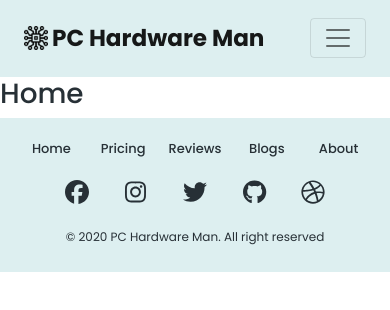
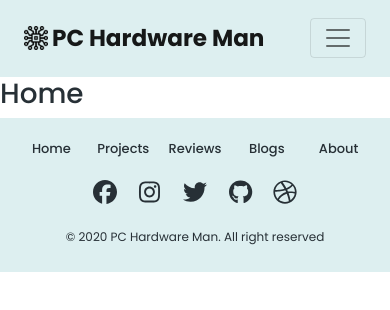
Before and after one commit to devnoman01/independent-pc-service-engineer, a React (Create React App) app: page / in a window 390 px wide. Shown: the top 310 px of the page. Built offline with nearby package versions, Linux system fonts and the light colour scheme.

Commit message:
footer part update complete

```diff
--- a/src/Pages/Shared/Footer/Footer.css
+++ b/src/Pages/Shared/Footer/Footer.css
@@ -34,7 +34,7 @@ footer{
         font-size: 13px;
     }
     .icon-row{
-        width: 80%;
+        width: 60%;
         margin: 20px auto;
         gap: 15px;
     }
--- a/src/Pages/Shared/Footer/Footer.js
+++ b/src/Pages/Shared/Footer/Footer.js
@@ -22,8 +22,8 @@ const Footer = () => {
             </Link>
           </div>
           <div className="col">
-            <Link className="footer-link" to="/pricing">
-              Pricing
+            <Link className="footer-link" to="/projects">
+              Projects
             </Link>
           </div>
           <div className="col">
@@ -44,19 +44,29 @@ const Footer = () => {
         </div>
         <div className="icon-row d-flex mx-auto text-center">
           <div className="col">
-            <FontAwesomeIcon className="footer-icon" icon={faFacebook} />
+            <a target="_blank" href="https://www.facebook.com/">
+              <FontAwesomeIcon className="footer-icon" icon={faFacebook} />
+            </a>
           </div>
           <div className="col">
-            <FontAwesomeIcon className="footer-icon" icon={faInstagram} />
+            <a target="_blank" href="https://instagram.com/">
+              <FontAwesomeIcon className="footer-icon" icon={faInstagram} />
+            </a>
           </div>
           <div className="col">
-            <FontAwesomeIcon className="footer-icon" icon={faTwitter} />
+            <a target="_blank" href="https://twitter.com/">
+              <FontAwesomeIcon className="footer-icon" icon={faTwitter} />
+            </a>
           </div>
           <div className="col">
-            <FontAwesomeIcon className="footer-icon" icon={faGithub} />
+            <a target="_blank" href="https://github.com/">
+              <FontAwesomeIcon className="footer-icon" icon={faGithub} />
+            </a>
           </div>
           <div className="col">
-            <FontAwesomeIcon className="footer-icon" icon={faDribbble} />
+            <a target="_blank" href="https://dribbble.com/">
+              <FontAwesomeIcon className="footer-icon" icon={faDribbble} />
+            </a>
           </div>
         </div>
         <div className="row text-center">
```
